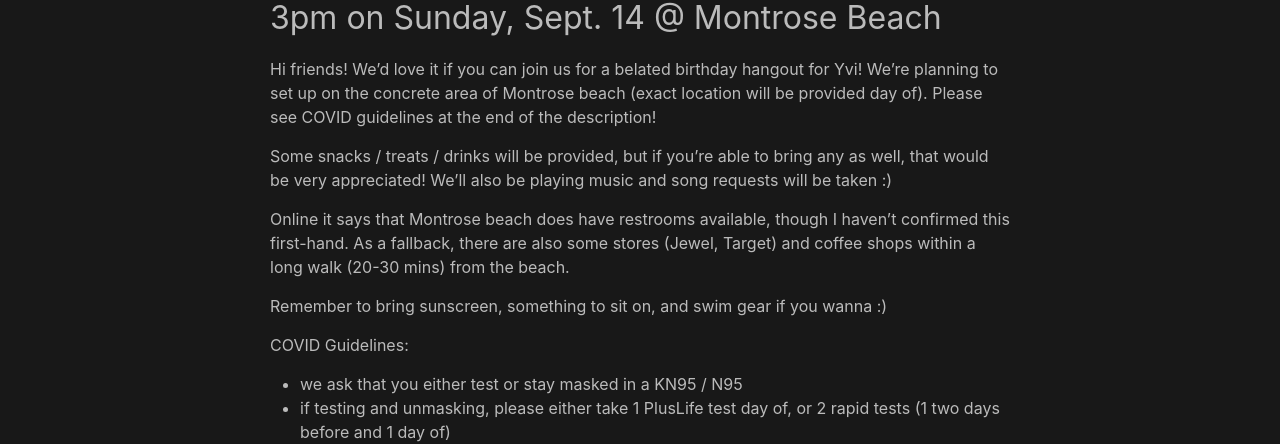
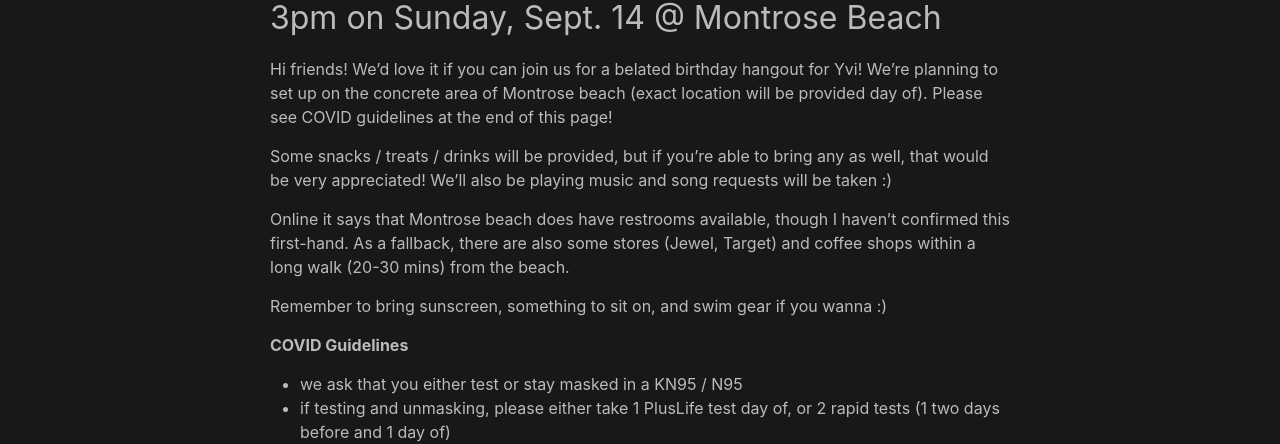
Before and after one commit to TheSre/TheSre.github.io, a Jekyll site: the page built from ybbbb.md, in a window 1280 px wide. Shown: the part 474-918 px from the top of the page. Built offline with Jekyll 4.4.1, drawn with Linux system fonts in a browser that asks for light colours.

Commit message:
formatting

```diff
--- a/ybbbb.md
+++ b/ybbbb.md
@@ -14,7 +14,7 @@ exclude: true
 
 Hi friends!
 We'd love it if you can join us for a belated birthday hangout for Yvi!
-We're planning to set up on the concrete area of Montrose beach (exact location will be provided day of). Please see COVID guidelines at the end of the description!
+We're planning to set up on the concrete area of Montrose beach (exact location will be provided day of). Please see COVID guidelines at the end of this page!
 
 Some snacks / treats / drinks will be provided, but if you're able to bring any as well, that would be very appreciated! We'll also be playing music and song requests will be taken :)
 
@@ -22,7 +22,7 @@ Online it says that Montrose beach does have restrooms available, though I haven
 
 Remember to bring sunscreen, something to sit on, and swim gear if you wanna :)
 
-COVID Guidelines:
+**COVID Guidelines**
 - we ask that you either test or stay masked in a KN95 / N95
 - if testing and unmasking, please either take 1 PlusLife test day of, or 2 rapid tests (1 two days before and 1 day of)
 - we will try to find a place on the beach that's not too crowded
```
